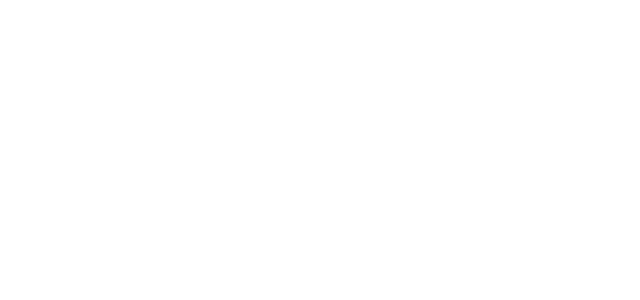
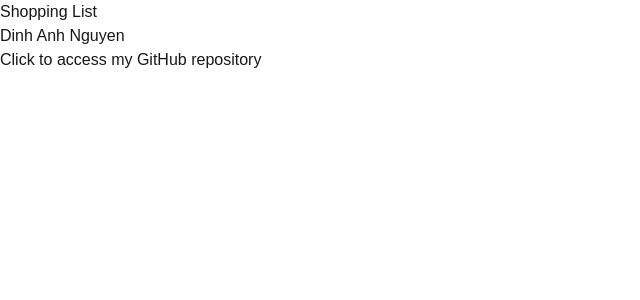
Before and after one commit to DinhAnh-Nguyen/cprg306-assignments, a Next.js app: page /week-2 in a window 1280 px wide. Shown: the top 300 px of the page, without its empty margins (0-640 px from the left). Built offline with nearby package versions, Linux system fonts and the light colour scheme.

Commit message:
Week 2 assignment completed

```diff
--- a/app/page.js
+++ b/app/page.js
@@ -1,7 +1,11 @@
+import Link from "next/link";
 
 
 export default function Home() {
   return (
-    <main></main>
+    <main>
+      <h1>CPRG 306: Web Development 2 - Assignments</h1>
+      <Link href="./week-2/">Week 2 Assignment</Link>
+    </main>
   );
 }
--- a/app/week-2/page.js
+++ b/app/week-2/page.js
@@ -1,7 +1,11 @@
+import StudentInfo from "./student-info";
 
 
 export default function Page () {
     return (
-        <main></main>
+        <main>
+            <h1>Shopping List</h1>
+            <StudentInfo></StudentInfo>
+        </main>
     )
 }
--- /dev/null
+++ b/app/week-2/student-info.js
@@ -0,0 +1,10 @@
+import Link from 'next/link';
+
+export default function StudentInfo () {
+    return (
+        <div>
+            <p>Dinh Anh Nguyen</p>
+            <Link href="https://github.com/DinhAnh-Nguyen/cprg306-assignments.git">Click to access my GitHub repository</Link>
+        </div>
+    )
+}
```
